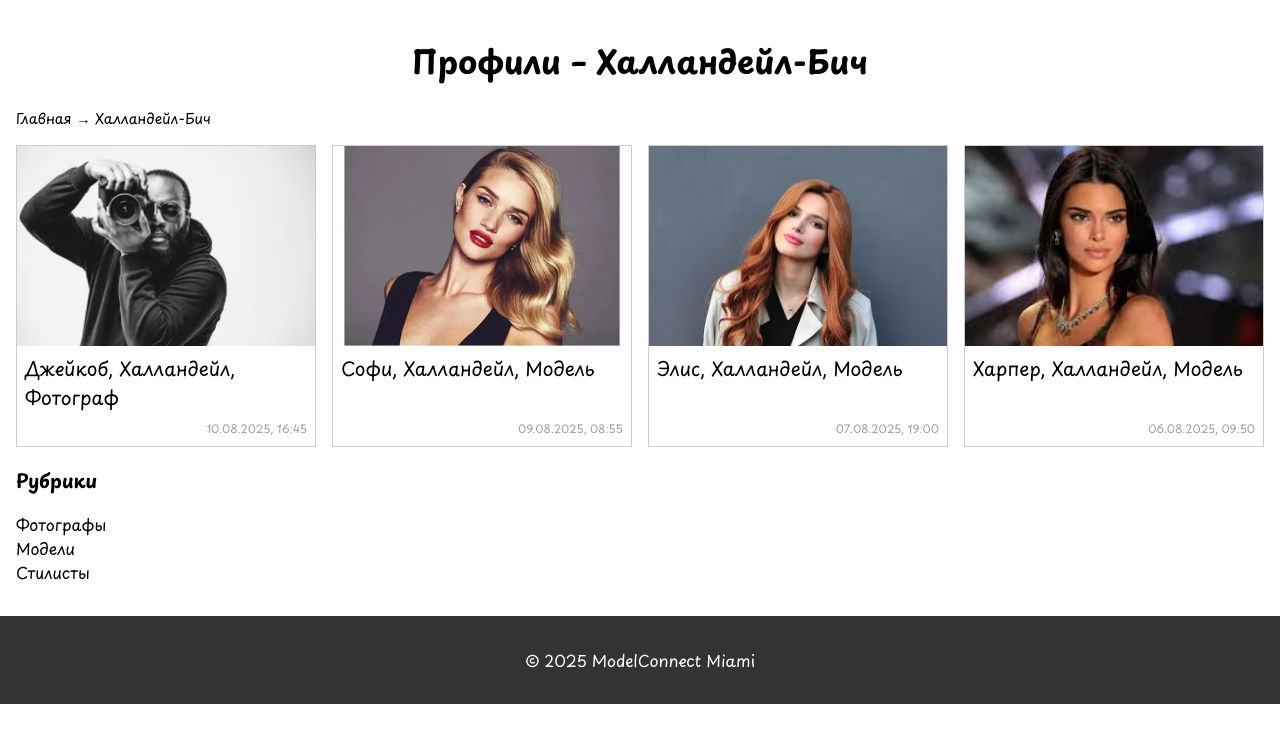
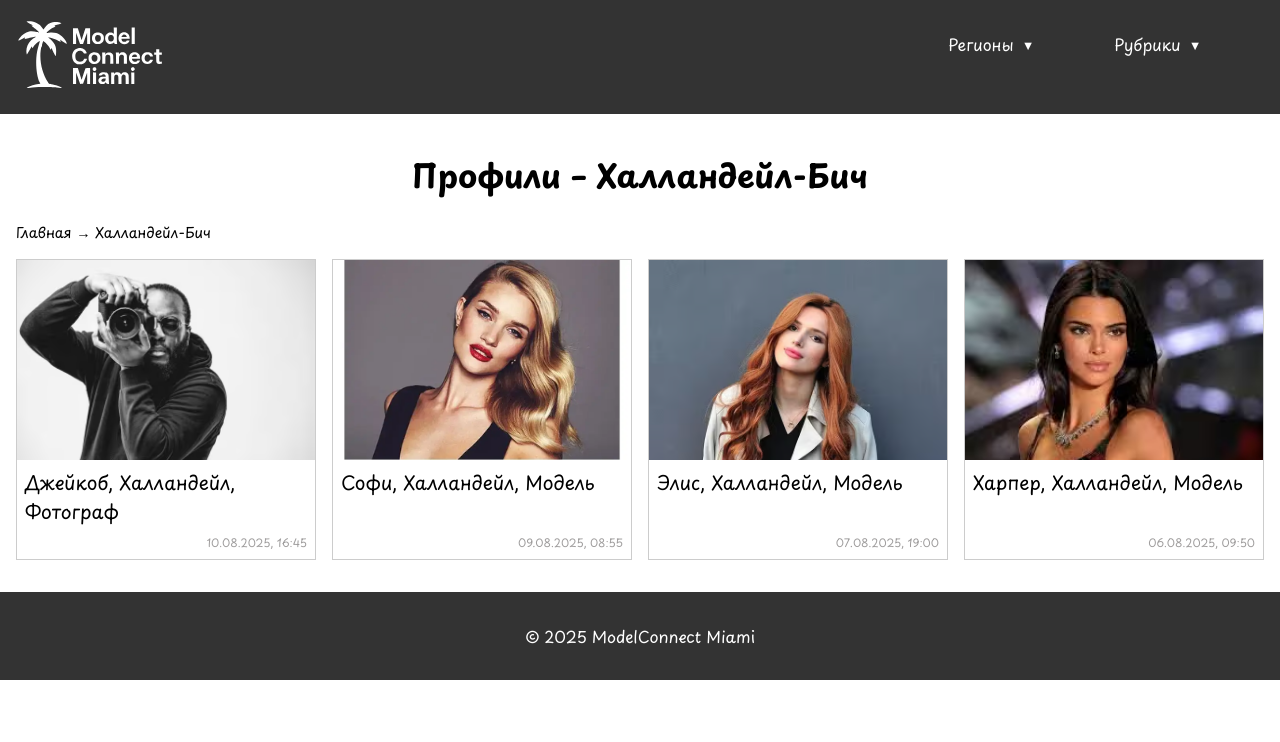
Before and after one commit to ANOVIKOVA21/ModelConnect-Miami, a plain HTML site: page region.html in a window 1280 px wide. Drawn offline with Linux system fonts and the light colour scheme.

Commit message:
added header and styles

```diff
--- a/css/style.css
+++ b/css/style.css
@@ -33,11 +33,11 @@ main {
   padding: 1rem;
 }
 
+.header,
 .footer {
   background: #333;
   color: #fff;
   padding: 1rem;
-  text-align: center;
 }
 
 .link {
@@ -47,7 +47,7 @@ main {
   transition: 0.3s;
 }
 
-.link:hover:not(.card-link) {
+.link:hover {
   border-color: black;
 }
 
@@ -85,10 +85,86 @@ main {
   flex-direction: column;
 }
 
-.navigation-container {
+.header,
+.header__menu {
   display: flex;
-  flex-wrap: wrap;
-  justify-content: space-evenly;
+  justify-content: space-between;
+  gap: clamp(0.25rem, 1.5vw, 1rem);
+}
+
+.logo-img {
+  background: #fff;
+  width: 150px;
+  transition: 0.5s;
+}
+
+.logo-img:hover {
+  box-shadow: 0 17px 8px -16px rgba(255, 255, 255, 0.5);
+}
+
+.dropdown {
+  overflow: hidden;
+  min-width: 150px;
+}
+
+.summary {
+  display: flex;
+  align-items: center;
+  transition: 0.3s;
+  width: 100%;
+}
+
+.summary::-webkit-details-marker {
+  display: none;
+}
+
+.summary:hover {
+  cursor: pointer;
+  text-shadow: 0.7px 0.7px 0 white;
+}
+
+.summary::after {
+  content: "▼";
+  font-size: 0.8rem;
+  display: flex;
+  align-items: center;
+  margin-left: 0.5rem;
+  transition: rotate 0.4s ease-out;
+}
+
+.dropdown-content {
+  overflow: hidden;
+  max-height: 0;
+  margin-top: 1rem;
+  padding-bottom: 3px;
+  transition: max-height 0.5s ease-out;
+}
+
+.dropdown[open] summary~.dropdown-content {
+  max-height: 500px;
+  transition: max-height 1s ease-out;
+}
+
+@supports selector(::details-content) {
+  .dropdown::details-content {
+    content-visibility: visible;
+    transition: height 0.5s ease;
+    height: 0;
+    overflow: clip;
+  }
+
+  .dropdown[open]::details-content {
+    height: calc-size(auto, size + 0.5rem);
+  }
+}
+
+.dropdown[open] .summary::after {
+  rotate: 180deg;
+  transition: rotate 0.4s ease-out;
+}
+
+.dropdown__menu-item:hover {
+  border-color: white;
 }
 
 .card-list {
@@ -116,6 +192,7 @@ main {
 
 .card-link {
   width: 100%;
+  border: none;
 }
 
 .card-img {
@@ -179,6 +256,10 @@ main {
   display: block;
 }
 
+.footer {
+  text-align: center;
+}
+
 @media (max-width: 800px) {
   .profile-container {
     flex-wrap: wrap;
@@ -195,6 +276,10 @@ main {
 }
 
 @media (max-width: 500px) {
+  .header {
+    flex-wrap: wrap;
+  }
+
   .profile-info {
     flex-wrap: wrap;
     gap: 0;
--- a/region.html
+++ b/region.html
@@ -12,6 +12,39 @@
 </head>
 
 <body>
+  <header class="header">
+    <a href="./index.html">
+      <img src="./images/logo.svg" alt="logo" class="logo-img"></a>
+    <nav class="header__nav">
+      <ul class="list header__menu">
+        <li>
+          <details class="dropdown">
+            <summary class="summary">
+              Регионы
+            </summary>
+            <ul class="list dropdown-content">
+              <li><a href="./region.html" class="link dropdown__menu-item">Майами-Бич</a></li>
+              <li><a href="./region.html" class="link dropdown__menu-item">Халландейл</a></li>
+              <li><a href="./region.html" class="link dropdown__menu-item">Авентура</a></li>
+              <li><a href="./region.html" class="link dropdown__menu-item">Санни-Айлс</a></li>
+              <li><a href="./region.html" class="link dropdown__menu-item">Норт-Майами</a></li>
+            </ul>
+          </details>
+        </li>
+        <li>
+          <details class="dropdown">
+            <summary class="summary">
+              Рубрики
+            </summary>
+            <ul class="list dropdown-content">
+              <li><a href="./category.html" class="link dropdown__menu-item">Фотографы</a></li>
+              <li><a href="./category.html" class="link dropdown__menu-item">Модели</a></li>
+              <li><a href="./category.html" class="link dropdown__menu-item">Стилисты</a></li>
+            </ul>
+        </li>
+        </details>
+    </nav>
+  </header>
   <main>
     <h1 class="title">Профили – Халландейл-Бич</h1>
     <nav class="breadcrumb" aria-label="breadcrumb">
@@ -49,15 +82,6 @@
           </a></li>
       </ul>
     </section>
-
-    <section>
-      <h3>Рубрики</h3>
-      <ul class="list">
-        <li><a href="./category.html" class="link">Фотографы</a></li>
-        <li><a href="./category.html" class="link">Модели</a></li>
-        <li><a href="./category.html" class="link">Стилисты</a></li>
-      </ul>
-    </section>
   </main>
 
   <footer class="footer">
```
Also changed, not shown: category.html (+33 -12 lines), index.html (+33 -23 lines), post.html (+33 -0 lines), images/logo.svg (added).
